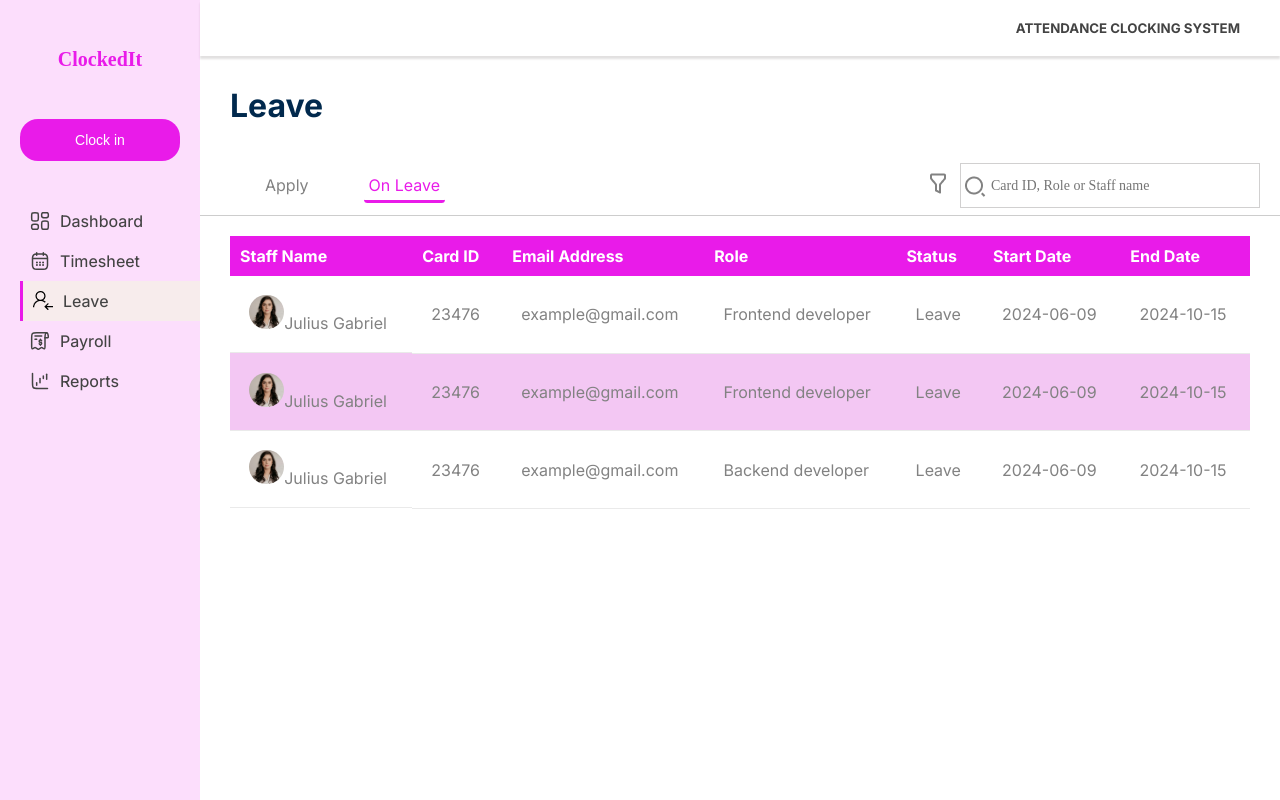
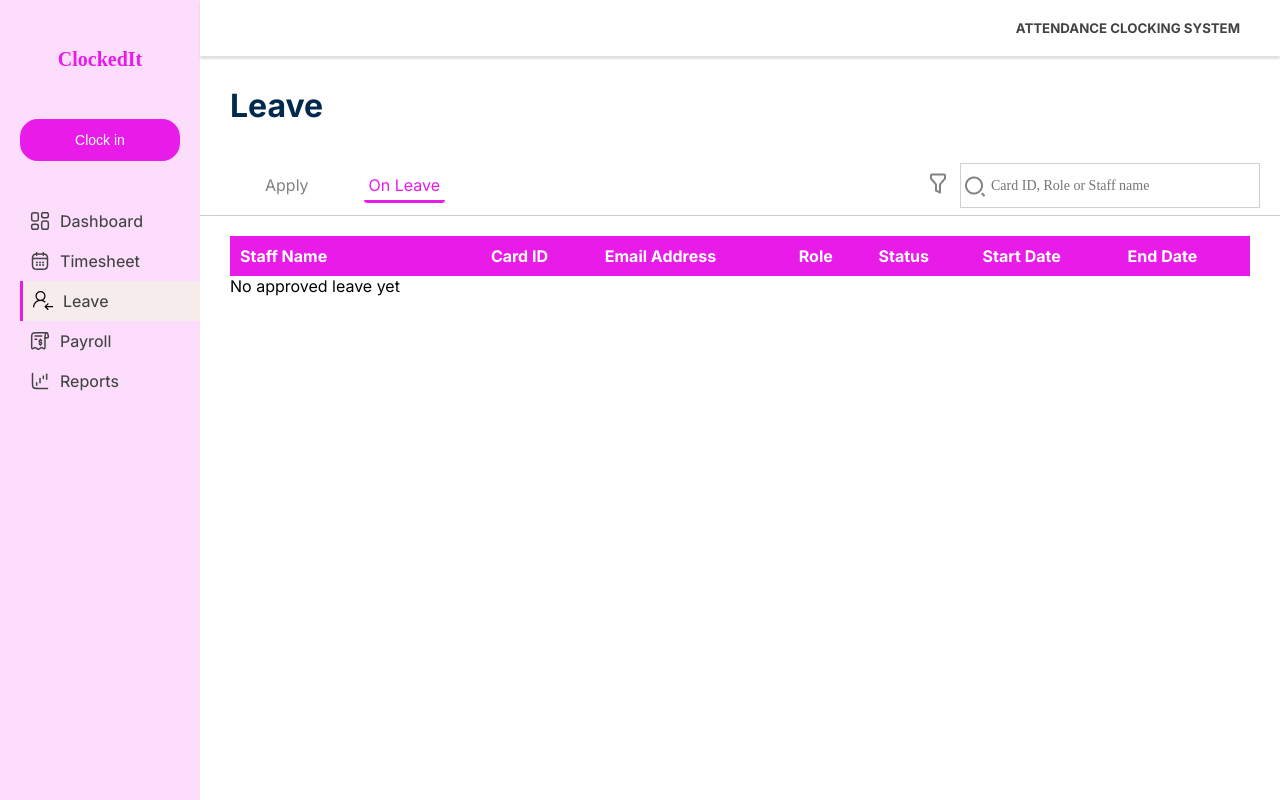
Before and after one commit to chidinmabnwaeze/AttendanceSystem, a React (Vite) app: page /leave in a window 1280 px wide. Both pictures are taken after a click on the element "On Leave". Built offline with nearby package versions, Linux system fonts and the light colour scheme.

Commit message:
renamed leaveTable and correct accurate data from leaveForm

```diff
--- a/src/Pages/leave.jsx
+++ b/src/Pages/leave.jsx
@@ -6,16 +6,22 @@ import "../styles/leave.css";
 import Filter from "../assets/icons/funnel.png";
 import LeaveForm from "../components/form";
 import Table from "../components/Table";
-import LeaveTable from "../components/Table3";
+import LeaveTable from "../components/LeaveTable";
 
 const leave = () => {
   const [activeTab, setActiveTab] = useState("apply");
+  const [leaveData, setLeaveData] = useState([]);
   const changeTab = (tab) => {
     setActiveTab(tab);
   };
   const text = "Leave";
   // const apply ="Apply"
   // const onLeave = "On Leave"
+
+  const handleSubmit = (formData) => {
+    setLeaveData((prev) => [...prev, formData]);
+  };
+
   return (
     <div>
       <Header />
@@ -58,12 +64,12 @@ const leave = () => {
       <div className="content">
         {activeTab === "apply" && (
           <div>
-            <LeaveForm />
+            <LeaveForm onSubmit={handleSubmit} />
           </div>
         )}
         {activeTab === "onLeave" && (
           <div>
-            <LeaveTable />
+            <LeaveTable leaveData={leaveData} />
           </div>
         )}
       </div>
--- a/src/components/Table3.jsx
+++ b/src/components/LeaveTable.jsx
@@ -1,7 +1,7 @@
 import React from "react";
 import userpic from "../assets/images/profile.png";
 
-const Table = () => {
+const Table = ({ leaveData }) => {
   const tab = [
     {
       img: userpic,
@@ -48,7 +48,8 @@ const Table = () => {
           <th>End Date </th>
         </tr>
 
-        {tab.map((tabb, index) => (
+        {leaveData.length > 0 ? (
+          leaveData.map((tabb, index) => (
             <tr className="rows" key={index}>
               <td className="staff-name">
                 <span className="tt">
@@ -71,7 +72,10 @@ const Table = () => {
               <td>{tabb.start}</td>
               <td>{tabb.end}</td>
             </tr>
-        ))}
+          ))
+        ) : (
+          <div>No approved leave yet</div>
+        )}
       </table>
     </div>
   );
--- a/src/components/form.jsx
+++ b/src/components/form.jsx
@@ -1,6 +1,6 @@
 import React, { useState } from "react";
 
-const LeaveForm = () => {
+const LeaveForm = ({ onSubmit }) => {
   const [leaveForm, setLeaveForm] = useState({
     name: "",
     staffId: "",
@@ -20,6 +20,7 @@ const LeaveForm = () => {
 
   const handleSubmit = (e) => {
     e.preventDefault();
+    onSubmit(leaveForm);
     localStorage.setItem("leaveForm", JSON.stringify(leaveForm));
     alert("leave approved successfully");
     console.log(leaveForm);
```
Lines whose indentation alone changed are shown as unchanged.
